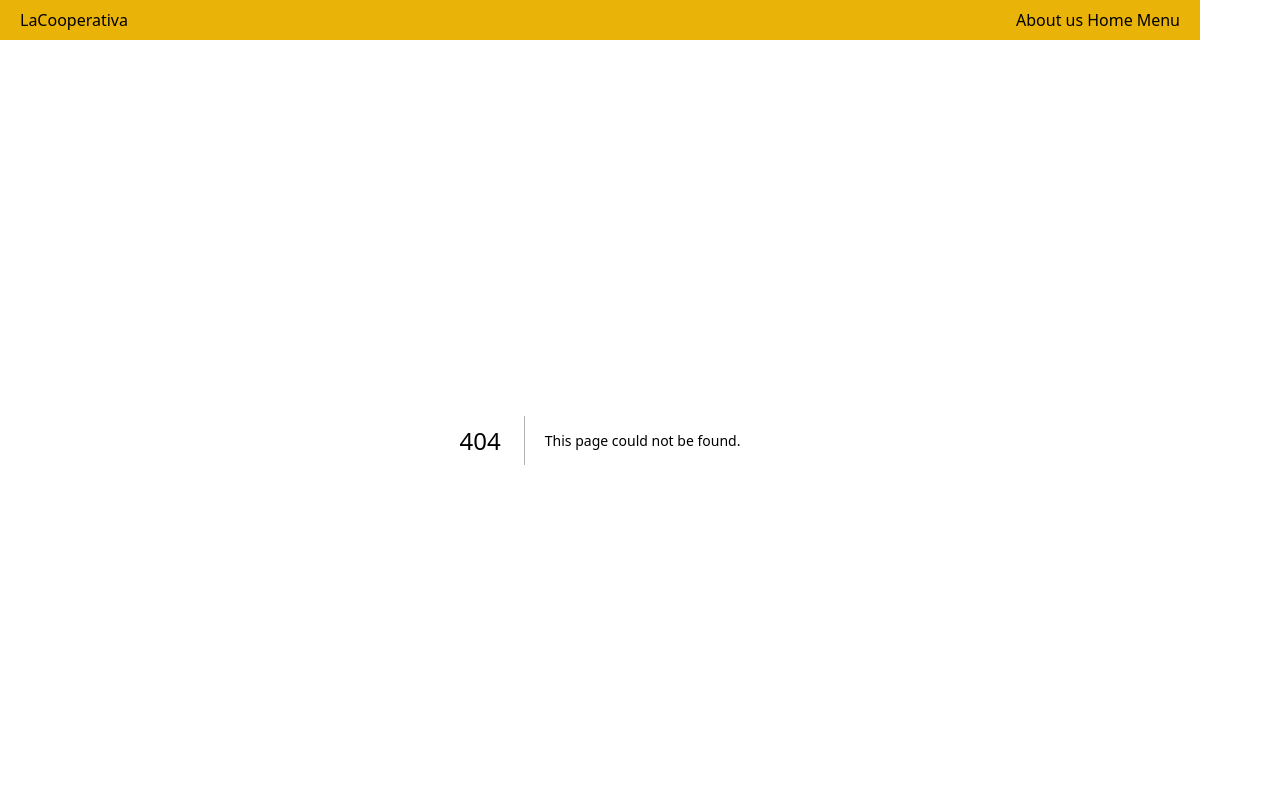
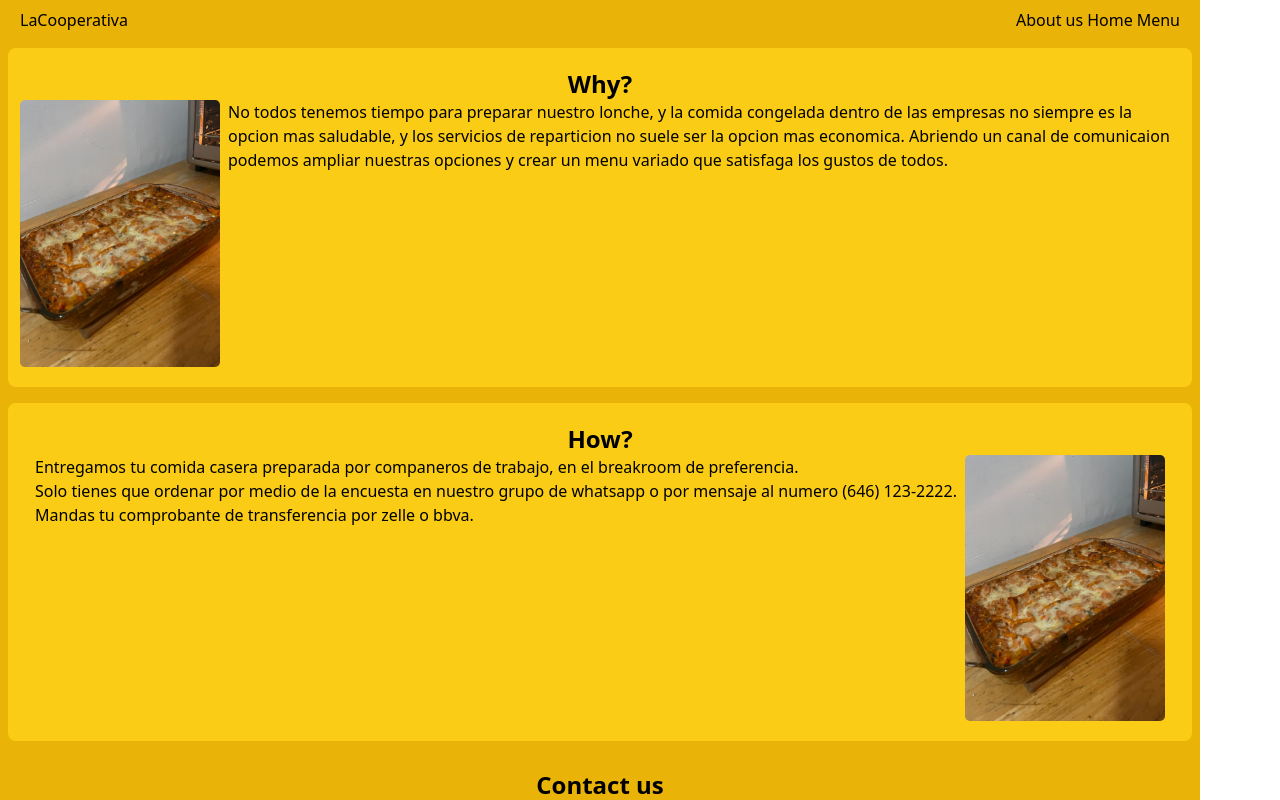
Before and after one commit to Pivanrios/test, a Next.js app: page /about-us in a window 1280 px wide. Before the commit this address had no page. Shown: the top 800 px of the page. Built offline with nearby package versions, Linux system fonts and the light colour scheme.

Commit message:
create about page

```diff
--- /dev/null
+++ b/app/about-us/page.js
@@ -0,0 +1,45 @@
+import React from 'react'
+
+function About() {
+  return (
+    <div className='bg-yellow-500'>
+        <section className='p-2'>
+            <div className='flex  flex-col items-center px-3 py-5 bg-yellow-400 rounded-lg'>
+                <h3 className='text-2xl font-bold'>Why?</h3>
+                <span className='flex gap-2'>
+                    <img src='../images/lasagnaCompleta.jpeg' alt='comida' width={200}/>
+                    <p>
+                        No todos tenemos tiempo para preparar nuestro lonche,
+                        y la comida congelada dentro de las empresas no siempre
+                        es la opcion mas saludable, y los servicios de reparticion
+                        no suele ser la opcion mas economica.
+                        Abriendo un canal de comunicaion podemos ampliar nuestras
+                        opciones y crear un menu variado que satisfaga los gustos de todos.
+                    </p>
+                </span>
+            </div>
+
+        </section>
+        <section className='p-2'>
+            <div className='flex  flex-col items-center px-3 py-5 bg-yellow-400 rounded-lg'>
+                <h3 className='text-2xl font-bold'>How?</h3>
+                <span className='flex gap-2'>
+                    <p>
+                        Entregamos tu comida casera preparada por companeros de trabajo,
+                        en el breakroom de preferencia. <br/>
+                        Solo tienes que ordenar por medio de la encuesta en nuestro
+                        grupo de whatsapp o por mensaje al numero (646) 123-2222.<br/>
+                        Mandas tu comprobante de transferencia por zelle o bbva.
+                    </p>
+                    <img src='../images/lasagnaCompleta.jpeg' alt='comida' width={200}/>
+                </span>
+            </div>
+        </section>
+        <section>
+
+        </section>
+    </div>
+  )
+}
+
+export default About
--- a/app/globals.css
+++ b/app/globals.css
@@ -66,3 +66,4 @@
     background-color: rgb(0, 21, 128);
     border: 15px;
 }
+/*------about-us*/
```
